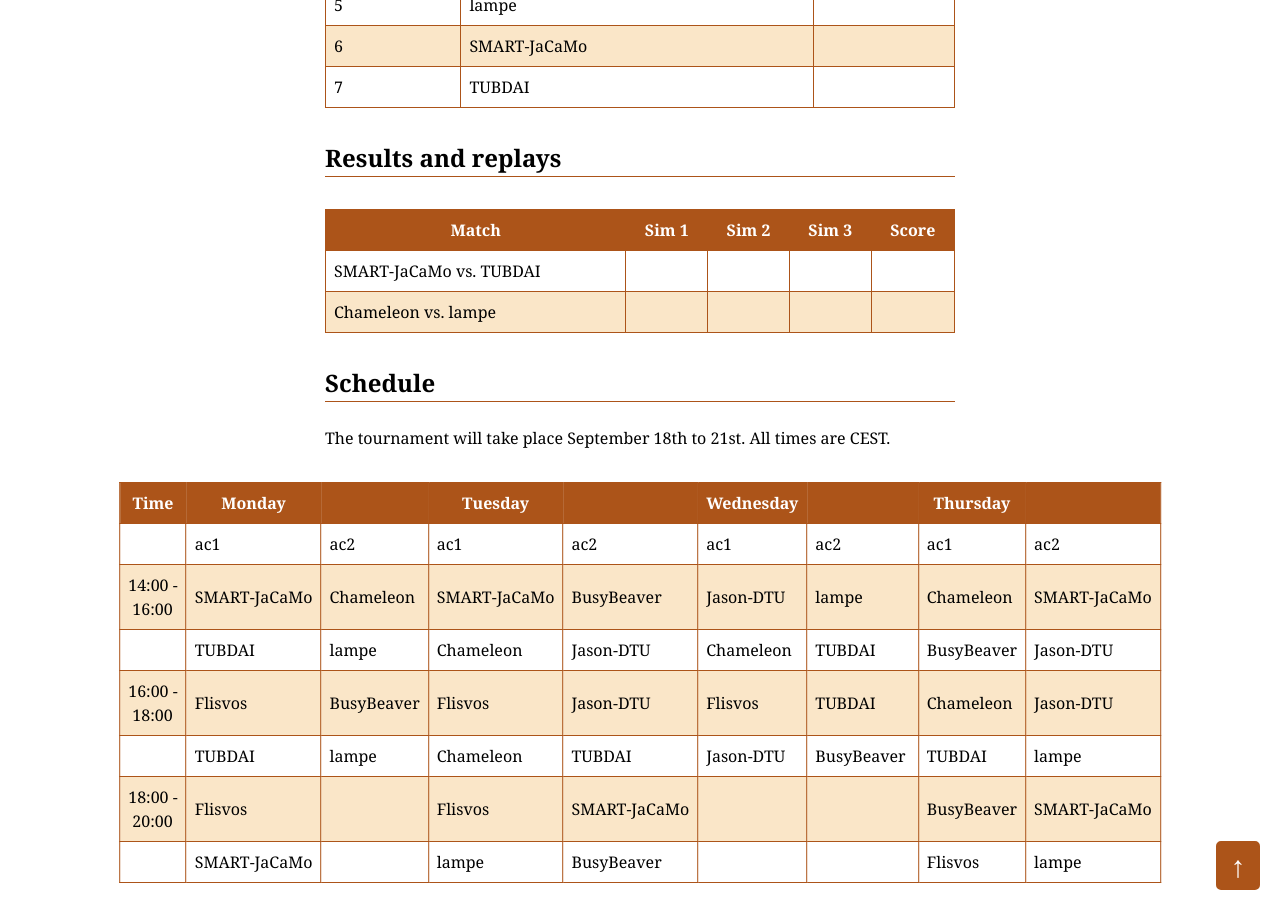
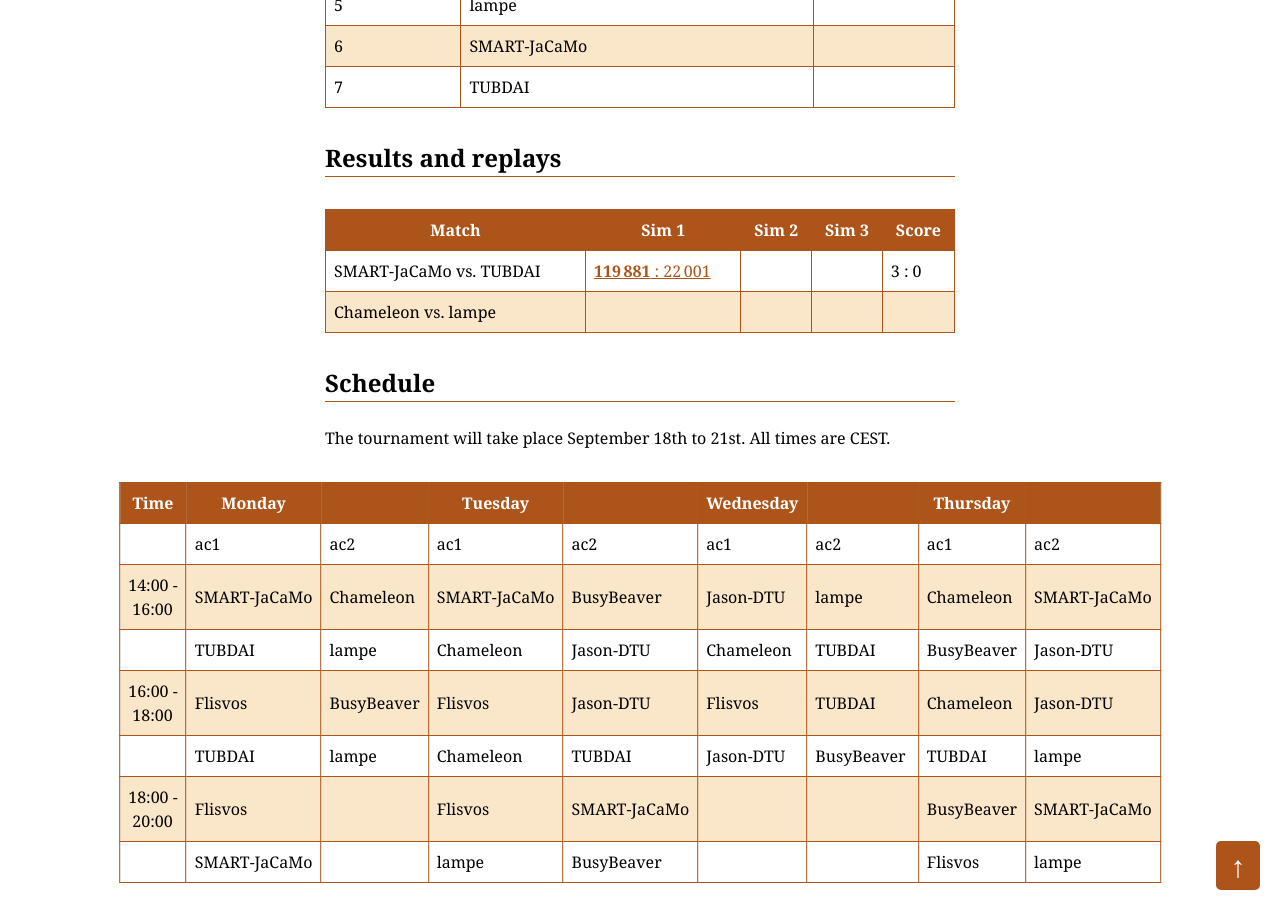
Before and after one commit to agentcontest/agentcontest.github.io, a Jekyll site: the page built from 2017/index.md, in a window 1280 px wide and 900 px high, scrolled down 670 px. Built offline with Jekyll 4.4.1, drawn with Linux system fonts in a browser that asks for light colours.

Commit message:
upload first replay

```diff
--- a/2017/index.md
+++ b/2017/index.md
@@ -23,7 +23,7 @@
 
 Match | Sim 1 | Sim 2 | Sim 3 | Score
 --- | --- | --- | --- | ---
-SMART-JaCaMo vs. TUBDAI | | | |
+SMART-JaCaMo vs. TUBDAI | [**119&thinsp;881** : 22&thinsp;001](/2017/replays/?2017-09-18-14-07-04-2017-MAPC-Sim1) | | | 3 : 0
 Chameleon vs. lampe | | | |
 
 ### Schedule
```
